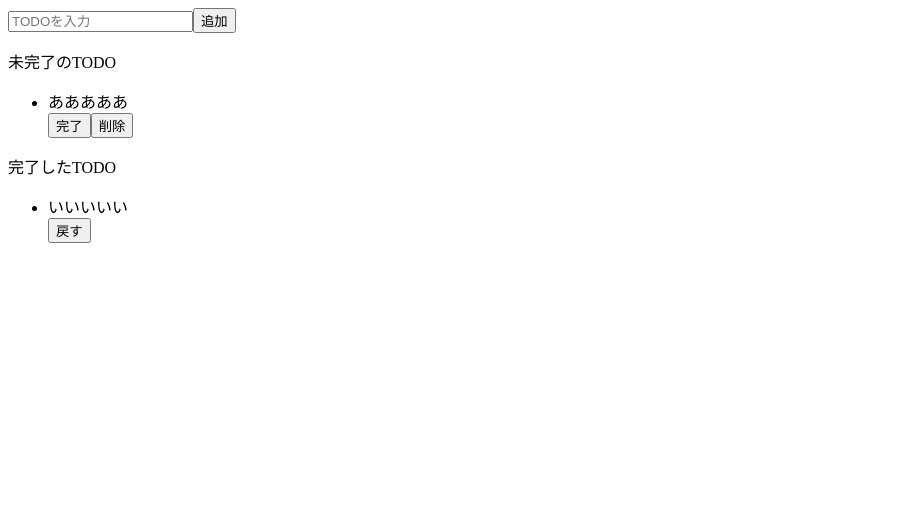
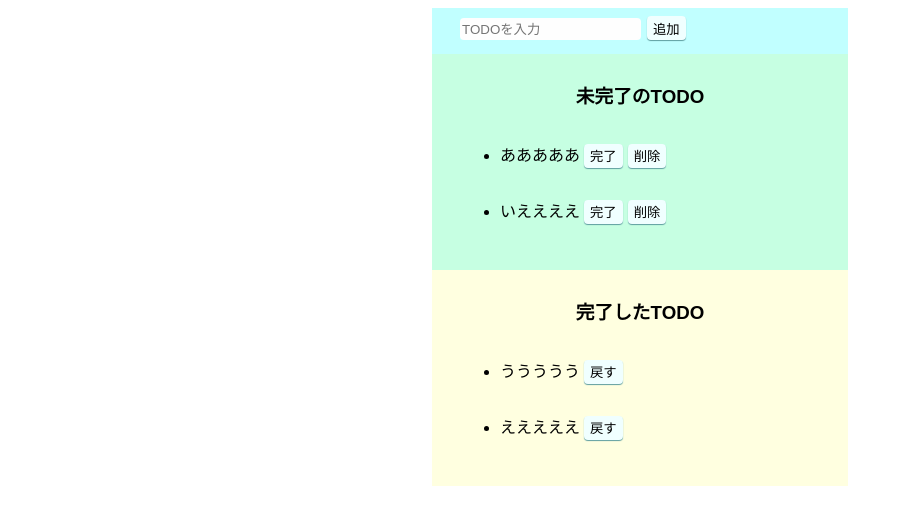
Before and after one commit to FlatField/react-learning, a React (Create React App) app in the folder react-todo-app/: page / in a window 1280 px wide. Shown: the top 524 px of the page, without its empty margins (0-903 px from the left). Built offline with nearby package versions, Linux system fonts and the light colour scheme.

Commit message:
li配下のtodosをsetStateとmap関数を使って配列から取得できるようにしました。

```diff
--- a/react-todo-app/src/App.jsx
+++ b/react-todo-app/src/App.jsx
@@ -1,33 +1,47 @@
-import React from 'react'
+import React, { useState } from 'react'
 import './styles.css';
 
 export function App() {
+  const [incompleteTodos, setIncompleteTodos] = useState(['あああああ','いええええ']);
+  const [completeTodos, setCompleteTodos] = useState(['ううううう', 'えええええ']);
   return (
     <>
-      <section>
+      <section className="input-area">
         <div>
           <input placeholder="TODOを入力" type="text" />
           <button>追加</button>
         </div>
       </section>
 
-      <section>
+      <section className="incomplete-area">
         <div>
-          <p>未完了のTODO</p>
+          <h3>未完了のTODO</h3>
           <ul>
-            <li>あああああ</li>
-            <button>完了</button>
-            <button>削除</button>
+            {incompleteTodos.map((todo) => {
+              return (
+                <li key={todo} className="list-row">
+                  <p>{todo}</p>
+                  <button>完了</button>
+                  <button>削除</button>
+                </li>
+              )
+            })}
           </ul>
         </div>
       </section>
 
-      <section>
+      <section className="complete-area">
         <div>
-          <p>完了したTODO</p>
+          <h3>完了したTODO</h3>
           <ul>
-            <li>いいいいい</li>
-            <button>戻す</button>
+            {completeTodos.map((todo) => {
+              return (
+                <li key="{todo}" className="list-row">
+                  <p>{todo}</p>
+                  <button>戻す</button>
+                </li>
+              )
+            })}
           </ul>
         </div>
       </section>
--- a/react-todo-app/src/styles.css
+++ b/react-todo-app/src/styles.css
@@ -0,0 +1,63 @@
+body {
+    font-family: sans-serif;
+  }
+
+section {
+    margin: auto;
+}
+section > div {
+    width: 90%;
+    margin: auto;
+}
+h3 {
+    text-align: center;
+}
+p {
+    display: inline-block;
+    margin-right: 4px;
+}
+input {
+    border: none;
+    background-color: #fefefe;
+    border-radius: 4px;
+    height: 20px;
+    margin-right: 6px;
+}
+button {
+    background-color: azure;
+    border: none;
+    border-radius: 4px;
+    box-shadow: cadetblue 0px 1px 1px;
+    height: 24px;
+}
+button:hover {
+    cursor: pointer;
+}
+button:active {
+    box-shadow: none;
+    background-color: rgb(234, 247, 247);
+}
+button:nth-of-type(2) {
+    margin-left: 5px;
+}
+
+.input-area {
+  background-color: #c1ffff;
+  width: 400px;
+  height: 30px;
+  padding: 8px;
+}
+
+.incomplete-area {
+  background-color: #c6ffe2;
+  width: 400px;
+  min-height: 200px;
+  padding: 8px;
+}
+
+.complete-area {
+  background-color: #ffffe0;
+  width: 400px;
+  min-height: 200px;
+  padding: 8px;
+}
```
